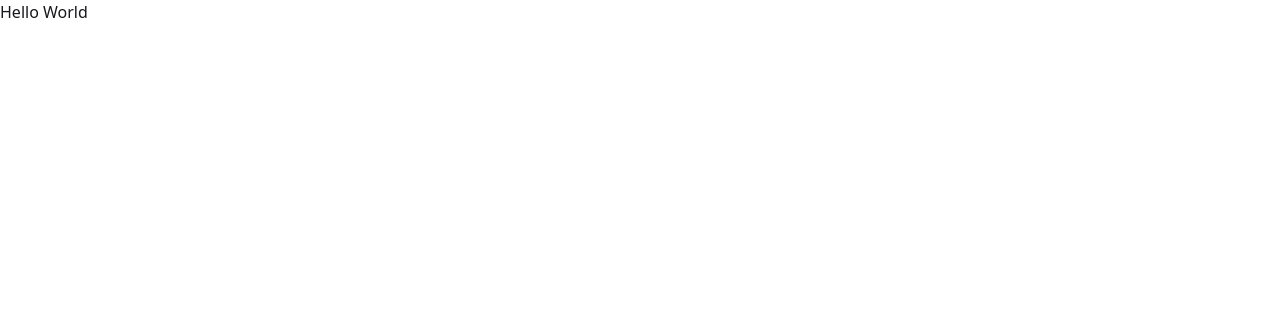
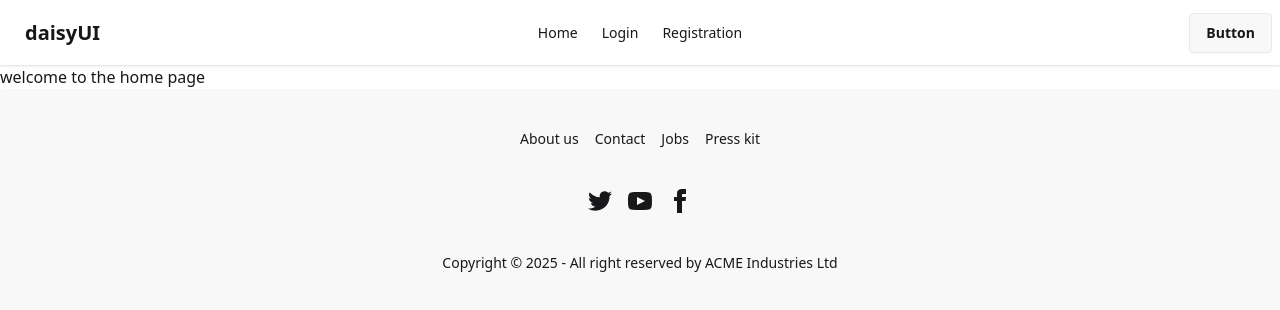
Before and after one commit to rajalishikh/practice_authentication_raj, a React (Vite) app: page / in a window 1280 px wide. Shown: the top 310 px of the page. Built offline with nearby package versions, Linux system fonts and the light colour scheme.

Commit message:
Now I am perfectly set the routes

```diff
--- a/index.html
+++ b/index.html
@@ -1,5 +1,5 @@
-<!doctype html>
-<html lang="en">
+<!DOCTYPE html>
+<html lang="en" data-theme="light">
   <head>
     <meta charset="UTF-8" />
     <link rel="icon" type="image/svg+xml" href="/vite.svg" />
--- /dev/null
+++ b/src/Component/Footer/Footer.jsx
@@ -0,0 +1,58 @@
+
+const Footer = () => {
+    return (
+        <div>
+            <footer className="footer footer-horizontal footer-center bg-base-200 text-base-content rounded p-10">
+  <nav className="grid grid-flow-col gap-4">
+    <a className="link link-hover">About us</a>
+    <a className="link link-hover">Contact</a>
+    <a className="link link-hover">Jobs</a>
+    <a className="link link-hover">Press kit</a>
+  </nav>
+  <nav>
+    <div className="grid grid-flow-col gap-4">
+      <a>
+        <svg
+          xmlns="http://www.w3.org/2000/svg"
+          width="24"
+          height="24"
+          viewBox="0 0 24 24"
+          className="fill-current">
+          <path
+            d="M24 4.557c-.883.392-1.832.656-2.828.775 1.017-.609 1.798-1.574 2.165-2.724-.951.564-2.005.974-3.127 1.195-.897-.957-2.178-1.555-3.594-1.555-3.179 0-5.515 2.966-4.797 6.045-4.091-.205-7.719-2.165-10.148-5.144-1.29 2.213-.669 5.108 1.523 6.574-.806-.026-1.566-.247-2.229-.616-.054 2.281 1.581 4.415 3.949 4.89-.693.188-1.452.232-2.224.084.626 1.956 2.444 3.379 4.6 3.419-2.07 1.623-4.678 2.348-7.29 2.04 2.179 1.397 4.768 2.212 7.548 2.212 9.142 0 14.307-7.721 13.995-14.646.962-.695 1.797-1.562 2.457-2.549z"></path>
+        </svg>
+      </a>
+      <a>
+        <svg
+          xmlns="http://www.w3.org/2000/svg"
+          width="24"
+          height="24"
+          viewBox="0 0 24 24"
+          className="fill-current">
+          <path
+            d="M19.615 3.184c-3.604-.246-11.631-.245-15.23 0-3.897.266-4.356 2.62-4.385 8.816.029 6.185.484 8.549 4.385 8.816 3.6.245 11.626.246 15.23 0 3.897-.266 4.356-2.62 4.385-8.816-.029-6.185-.484-8.549-4.385-8.816zm-10.615 12.816v-8l8 3.993-8 4.007z"></path>
+        </svg>
+      </a>
+      <a>
+        <svg
+          xmlns="http://www.w3.org/2000/svg"
+          width="24"
+          height="24"
+          viewBox="0 0 24 24"
+          className="fill-current">
+          <path
+            d="M9 8h-3v4h3v12h5v-12h3.642l.358-4h-4v-1.667c0-.955.192-1.333 1.115-1.333h2.885v-5h-3.808c-3.596 0-5.192 1.583-5.192 4.615v3.385z"></path>
+        </svg>
+      </a>
+    </div>
+  </nav>
+  <aside>
+    <p>Copyright © {new Date().getFullYear()} - All right reserved by ACME Industries Ltd</p>
+  </aside>
+</footer>
+
+        </div>
+    );
+};
+
+export default Footer;
--- a/src/Component/Home/Home.jsx
+++ b/src/Component/Home/Home.jsx
@@ -1,7 +1,10 @@
+
 
 const Home = () => {
     return (
         <div>
+
+           <h2>welcome to the home page</h2>
 
         </div>
     );
--- a/src/Component/Login/Login.jsx
+++ b/src/Component/Login/Login.jsx
@@ -4,6 +4,7 @@
         <div>
             <h2>Welcome To login page </h2>
 
+
         </div>
     );
 };
--- /dev/null
+++ b/src/Component/Main/Main.jsx
@@ -0,0 +1,18 @@
+import { Outlet } from "react-router";
+import Footer from "../Footer/Footer";
+import Navbar from "../Navbar/Navbar";
+
+
+
+const Main = () => {
+    return (
+        <div>
+            <Navbar></Navbar>
+            <Outlet></Outlet>
+            <Footer></Footer>
+
+        </div>
+    );
+};
+
+export default Main;
--- /dev/null
+++ b/src/Component/Navbar/Navbar.jsx
@@ -0,0 +1,40 @@
+import { NavLink } from "react-router";
+
+const Navbar = () => {
+    return (
+        <div>
+            <div className="navbar bg-base-100 shadow-sm">
+  <div className="navbar-start">
+    <div className="dropdown">
+      <div tabIndex={0} role="button" className="btn btn-ghost lg:hidden">
+        <svg xmlns="http://www.w3.org/2000/svg" className="h-5 w-5" fill="none" viewBox="0 0 24 24" stroke="currentColor"> <path strokeLinecap="round" strokeLinejoin="round" strokeWidth="2" d="M4 6h16M4 12h8m-8 6h16" /> </svg>
+      </div>
+      <ul
+        tabIndex="-1"
+        className="menu menu-sm dropdown-content bg-base-100 rounded-box z-1 mt-3 w-52 p-2 shadow">
+        <li><NavLink to={"/"}>Home</NavLink></li>
+        <li><NavLink to={"/Login"}>Login</NavLink></li>
+        <li><NavLink to={"/Registration"}>Registration</NavLink></li>
+
+        <li></li>
+      </ul>
+    </div>
+    <a className="btn btn-ghost text-xl">daisyUI</a>
+  </div>
+  <div className="navbar-center hidden lg:flex">
+    <ul className="menu menu-horizontal px-1">
+      <li><NavLink to={"/"}>Home</NavLink></li>
+        <li><NavLink to={"/Login"}>Login</NavLink></li>
+        <li><NavLink to={"/Registration"}>Registration</NavLink></li>
+    </ul>
+  </div>
+  <div className="navbar-end">
+    <a className="btn">Button</a>
+  </div>
+</div>
+
+        </div>
+    );
+};
+
+export default Navbar;
--- a/src/Main/router.jsx
+++ b/src/Main/router.jsx
@@ -1,18 +1,20 @@
 import { createBrowserRouter } from "react-router";
 import Home from "../Component/Home/Home";
 import Login from "../Component/Login/Login";
+import Main from "../Component/Main/Main";
 import Registration from "../Component/Registreation/Registration";
 import "./../App.css";
 
 const router = createBrowserRouter([
   {
     path: "/",
-    element: <div>Hello World</div>,
+    element: <Main></Main>,
     children:[
         {
             path:"/",
             element:<Home></Home>
         },
+
         {
             path:"/Login",
             element:<Login></Login>
```
